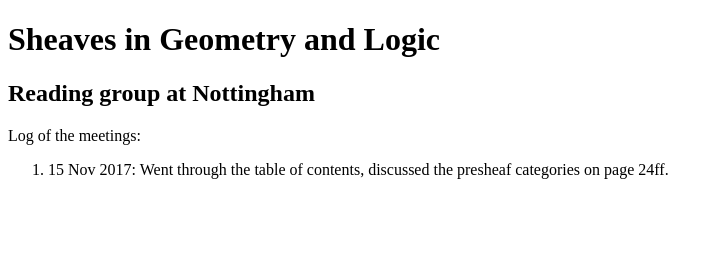
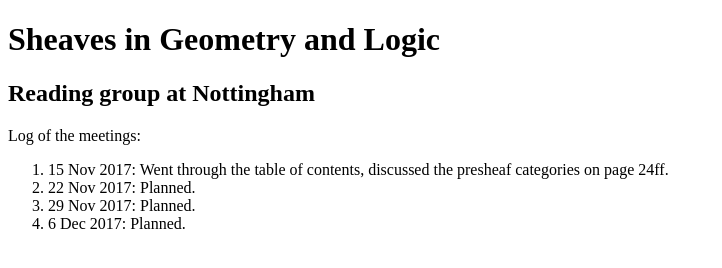
Before and after one commit to nicolaikraus/sheaves_reading_group, a plain HTML site: page index.html in a window 1280 px wide. Shown: the whole page, without its empty margins (0-722 px from the left). Drawn offline with Linux system fonts and the light colour scheme.

Commit message:
Add dummy entries in log file

```diff
--- a/index.html
+++ b/index.html
@@ -20,6 +20,15 @@ Log of the meetings:
  <li>
   15 Nov 2017: Went through the table of contents, discussed the presheaf categories on page 24ff.
  </li>
+ <li>
+  22 Nov 2017: Planned.
+ </li>
+ <li>
+  29 Nov 2017: Planned.
+ </li>
+ <li>
+  6 Dec 2017: Planned.
+ </li>
 </ol>
 
 </BODY>
```
